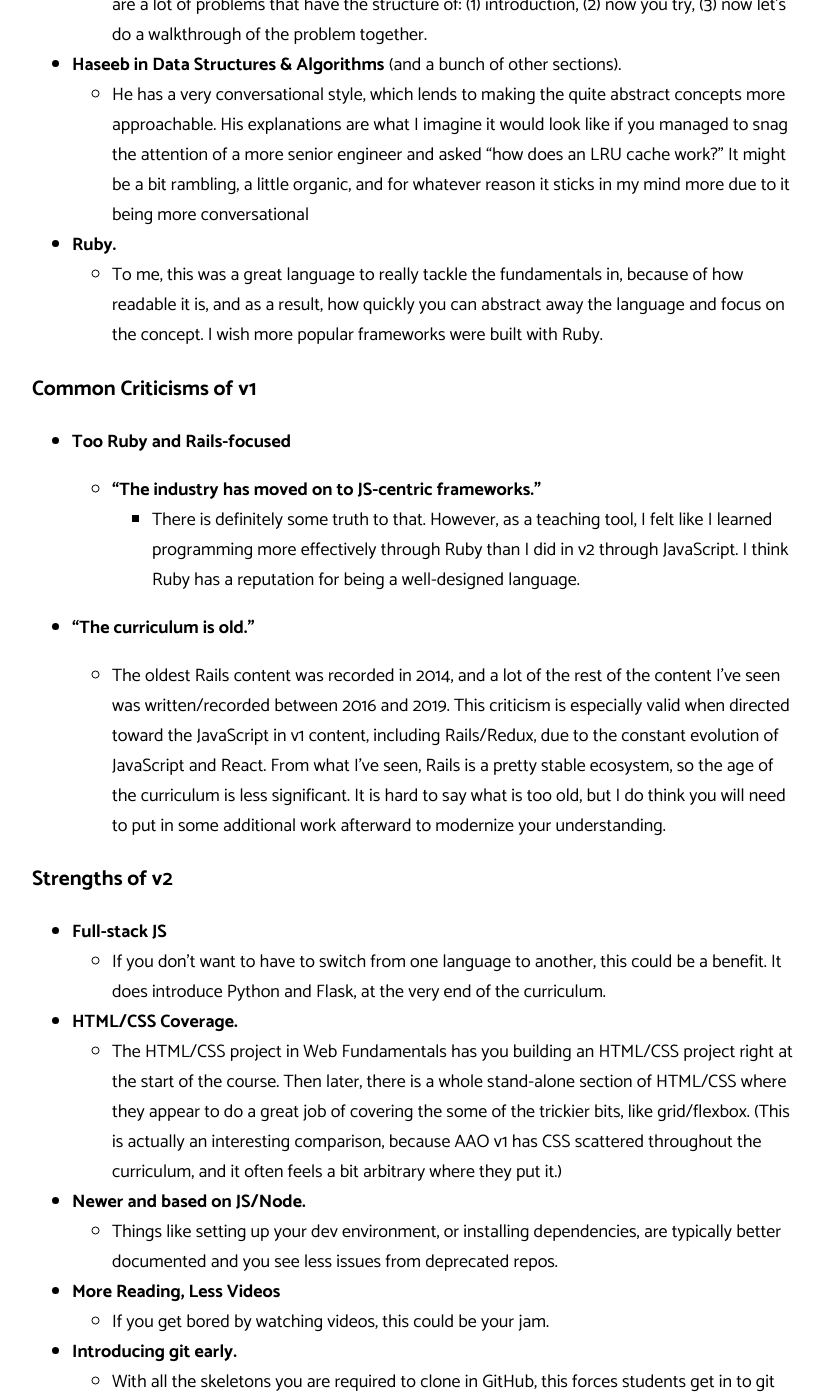
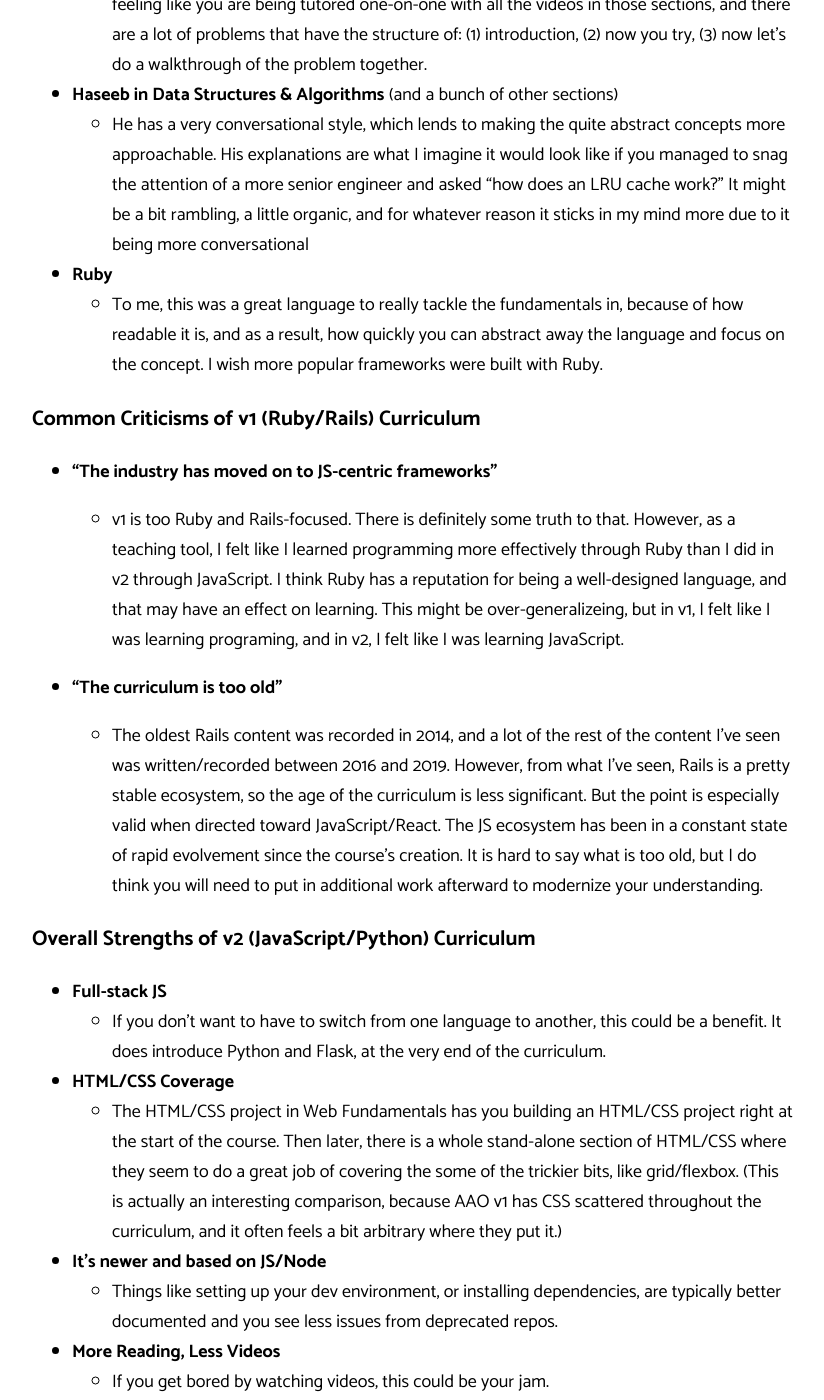
Before and after one commit to zacgra/zacgra.github.io, a Jekyll site: the page built from _posts/2022-07-15-AAO-v1-vs-v2.md, in a window 1280 px wide and 1400 px high, scrolled down 2318 px. Shown: the whole window, without its empty margins (227-1051 px from the left). Built offline with Jekyll 4.4.1, drawn with Linux system fonts in a browser that asks for light colours; some of the changed text lies outside the part shown.

Commit message:
Update AAO v1 vs v2

```diff
--- a/_posts/2022-07-15-AAO-v1-vs-v2.md
+++ b/_posts/2022-07-15-AAO-v1-vs-v2.md
@@ -45,52 +45,52 @@ It is worth noting here that AAO v2 is mostly a full-stack JS curriculum, with P
 
 ### Overall Strengths of v1 (Ruby/Rails) Curriculum
 
-- **Solution sets to most problem sets, projects, etc.**
+- **Solution sets to most problem sets, projects, etc**
   - This is a huge positive, IMO, because you are introduced via these solutions to patterns you might not be familiar with, and if you get really stuck, you are less likely to just give up and move on.
-- **"From scratch” projects.**
-  - Specifically in “Ruby”, rather than writing to tests, you build projects up from scratch.
-- **Creating mini frameworks from scratch.**
+- **"From scratch” projects**
+  - Specifically in “Ruby”, rather than writing to tests like you did in Software Engineering Fundamentals, you build projects up from scratch.
+- **Creating mini frameworks from scratch**
   - This is a bit further in the AAO v1 curriculum, but you end up building mini versions of ActiveRecord, Rails, and your very own jQuery library. This is a great chance to see a simplistic view in to how frameworks work under the hood.
-- **Fundamentals.**
+- **Fundamentals**
   - Lots and lots of fundamentals (like 200 - 300 hours minimum). This is either a positive or negative, depending on your expectations. So projects in HTML/CSS/JS don’t come until much later in the course. This means you really focus on mastering programming basics, but if you are working through curriculum fairly slowly, this could also mean you won’t see things you made in the browser for many months.
-- **Alvin in Intro to Programming and Software Engineering Fundamentals.**
+- **Alvin in Intro to Programming and Software Engineering Fundamentals**
   - He is a fantastic teacher and introduces how to think in programming. You really get the feeling like you are being tutored one-on-one with all the videos in those sections, and there are a lot of problems that have the structure of: (1) introduction, (2) now you try, (3) now let’s do a walkthrough of the problem together.
-- **Haseeb in Data Structures & Algorithms** (and a bunch of other sections).
+- **Haseeb in Data Structures & Algorithms** (and a bunch of other sections)
   - He has a very conversational style, which lends to making the quite abstract concepts more approachable. His explanations are what I imagine it would look like if you managed to snag the attention of a more senior engineer and asked “how does an LRU cache work?” It might be a bit rambling, a little organic, and for whatever reason it sticks in my mind more due to it being more conversational
-- **Ruby.**
+- **Ruby**
   - To me, this was a great language to really tackle the fundamentals in, because of how readable it is, and as a result, how quickly you can abstract away the language and focus on the concept. I wish more popular frameworks were built with Ruby.
 
-### Common Criticisms of v1
+### Common Criticisms of v1 (Ruby/Rails) Curriculum
 
-- **Too Ruby and Rails-focused**
+- **"The industry has moved on to JS-centric frameworks"**
 
-  - **"The industry has moved on to JS-centric frameworks."**
-    - There is definitely some truth to that. However, as a teaching tool, I felt like I learned programming more effectively through Ruby than I did in v2 through JavaScript. I think Ruby has a reputation for being a well-designed language.
+  - v1 is too Ruby and Rails-focused. There is definitely some truth to that. However, as a teaching tool, I felt like I learned programming more effectively through Ruby than I did in v2 through JavaScript. I think Ruby has a reputation for being a well-designed language, and that may have an effect on learning. This might be over-generalizeing, but in v1, I felt like I was learning programing, and in v2, I felt like I was learning JavaScript.
 
-- **"The curriculum is old."**
-  - The oldest Rails content was recorded in 2014, and a lot of the rest of the content I've seen was written/recorded between 2016 and 2019. This criticism is especially valid when directed toward the JavaScript in v1 content, including Rails/Redux, due to the constant evolution of JavaScript and React. From what I've seen, Rails is a pretty stable ecosystem, so the age of the curriculum is less significant. It is hard to say what is too old, but I do think you will need to put in some additional work afterward to modernize your understanding.
+- **"The curriculum is too old"**
+  - The oldest Rails content was recorded in 2014, and a lot of the rest of the content I've seen was written/recorded between 2016 and 2019. However, from what I've seen, Rails is a pretty stable ecosystem, so the age of the curriculum is less significant. But the point is especially valid when directed toward JavaScript/React. The JS ecosystem has been in a constant state of rapid evolvement since the course's creation. It is hard to say what is too old, but I do think you will need to put in additional work afterward to modernize your understanding.
 
-### Strengths of v2
+### Overall Strengths of v2 (JavaScript/Python) Curriculum
 
 - **Full-stack JS**
   - If you don’t want to have to switch from one language to another, this could be a benefit. It does introduce Python and Flask, at the very end of the curriculum.
-- **HTML/CSS Coverage.**
-  - The HTML/CSS project in Web Fundamentals has you building an HTML/CSS project right at the start of the course. Then later, there is a whole stand-alone section of HTML/CSS where they appear to do a great job of covering the some of the trickier bits, like grid/flexbox. (This is actually an interesting comparison, because AAO v1 has CSS scattered throughout the curriculum, and it often feels a bit arbitrary where they put it.)
-- **Newer and based on JS/Node.**
+- **HTML/CSS Coverage**
+  - The HTML/CSS project in Web Fundamentals has you building an HTML/CSS project right at the start of the course. Then later, there is a whole stand-alone section of HTML/CSS where they seem to do a great job of covering the some of the trickier bits, like grid/flexbox. (This is actually an interesting comparison, because AAO v1 has CSS scattered throughout the curriculum, and it often feels a bit arbitrary where they put it.)
+- **It's newer and based on JS/Node**
   - Things like setting up your dev environment, or installing dependencies, are typically better documented and you see less issues from deprecated repos.
 - **More Reading, Less Videos**
   - If you get bored by watching videos, this could be your jam.
-- **Introducing git early.**
+- **Introducing git early**
   - With all the skeletons you are required to clone in GitHub, this forces students get in to git earlier.
+- **Pacing**
+  - The pacing seems much more doable for a new programmer. While the projects might take more time than originally prescribed, they usually feel somewhat doable in the alotted time. This is in contrast to v1, where I heard many people take 1-2 weeks on what was supposed to be a 4-8 hour project.
 
-### Common Criticisms of v2
+### Common Criticisms of v2 (JavaScript/Python) Curriculum
 
-- **"It is lacking solution sets."**
-  - This means that if you have a project to work on and you get stuck, you have no way to move forward without floundering indefinitely. In my opinion, this severely hurts the curriculum. One of the best things you can do when learning is to read others code, especially people who are more advanced than you.
-- **"Less vidoes, and they are less engaging."**
-
+- **"It is lacking solution sets"**
+  - This means that if you have a project to work on and you get stuck, you have no way to move forward without floundering indefinitely, or reach out to the community. In my opinion, this severely hurts the curriculum. One of the best things you can do when learning is to read others code, especially people who are more advanced than you.
+- **"Less vidoes, and they are less engaging"**
   - Most of the videos I've seen in v2 are for the introductory topics. Once you get to TDD & OOP, they become sparse, then in Data Structures & Algorithms, they are completely absent. I get why they focused on building out content for new learners, but this makes DS&A pretty tedious, and I retained very little from the section as a result.
 
-### My Overall Impressions
+### My Conclusions
 
 I've personally enjoyed my time in AAO v1 more than AAO v2. I think it is the combination of the personalities in v1, the intense focus on fundamentals, and the chance to peek behind the curtains when building our own "lite" versions of things. However, AAO v2 does have a lot of potential. It continues to improve with the AAO team working behind the scenes. And AAO v1 is getting long in the tooth. I'm hopeful for the future of AAO, and even with all its flaws, I've yet to come across an equivalent resource that is freely available.
```
Also changed, not shown: _posts/2022-07-14-PRETTIER-RUBY-and-VS-Code.md (+5 -3 lines), _posts/2022-07-15-Rails-Cheat-Sheet.md (added, +7 -0 lines).
